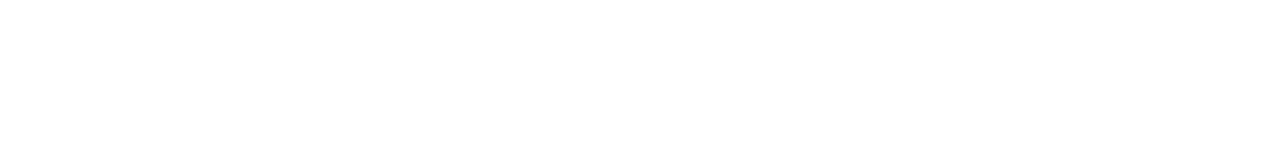
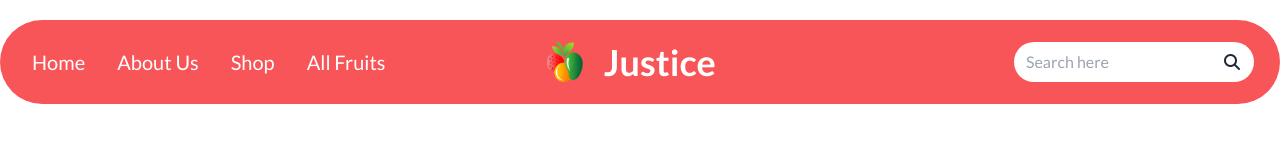
Before and after one commit to ahshanhabibatik/B8A3-fruit-website, a plain HTML site: page index.html in a window 1280 px wide. Drawn offline with nearby package versions, Linux system fonts and the light colour scheme.

Commit message:
added navber section

```diff
--- a/index.html
+++ b/index.html
@@ -13,6 +13,8 @@
     <!-- use tailwind and daisyUI -->
     <link href="https://cdn.jsdelivr.net/npm/daisyui@3.4.0/dist/full.css" rel="stylesheet" type="text/css" />
     <script src="https://cdn.tailwindcss.com"></script>
+    <!-- font awesome link -->
+    <script src="https://kit.fontawesome.com/ad79585135.js" crossorigin="anonymous"></script>
 
     <style>
         .lato {
@@ -24,7 +26,48 @@
 
 <body class="lato">
 
-    <header>
+    <header class="container mx-auto my-5">
+        <nav>
+            <div class="navbar bg-[#F85559] rounded-[600px] p-3">
+                <div class="navbar-start">
+                    <div class="dropdown">
+                        <label tabindex="0" class="btn btn-ghost lg:hidden">
+                            <svg xmlns="http://www.w3.org/2000/svg" class="h-5 w-5" fill="none" viewBox="0 0 24 24"
+                                stroke="currentColor">
+                                <path stroke-linecap="round" stroke-linejoin="round" stroke-width="2"
+                                    d="M4 6h16M4 12h8m-8 6h16" />
+                            </svg>
+                        </label>
+                        <ul tabindex="0"
+                            class="menu menu-sm dropdown-content mt-3 z-[1] p-2 shadow bg-base-100 rounded-box w-52">
+                            <li><a>Home</a></li>
+                            <li><a>About us</a></li>
+                            <li><a>Shop</a></li>
+                            <li><a>All Fruits</a></li>
+
+                        </ul>
+                    </div>
+                    <div class="navbar-center hidden lg:flex">
+                        <ul class="menu menu-horizontal text-xl px-1 text-white">
+                            <li><a>Home</a></li>
+                            <li><a>About Us</a></li>
+                            <li><a>Shop</a></li>
+                            <li><a>All Fruits</a></li>
+
+                        </ul>
+                    </div>
+
+                </div>
+                <div class="lg:flex flex-row items-center gap-1 text-white  hidden">
+                    <img class="w-9" src="./images/logo.png" alt="">
+                    <a class="btn btn-ghost normal-case text-4xl font-bold">Justice</a>
+                </div>
+                <div class="navbar-end mr-7">
+                    <input type="text" class="py-2 px-3 w-60 rounded-[600px]" name="" id="" placeholder="Search here">
+                    <span class="ml-[-30px]"><i class="fa-solid fa-magnifying-glass"></i></span>
+                </div>
+            </div>
+        </nav>
 
     </header>
 
```
